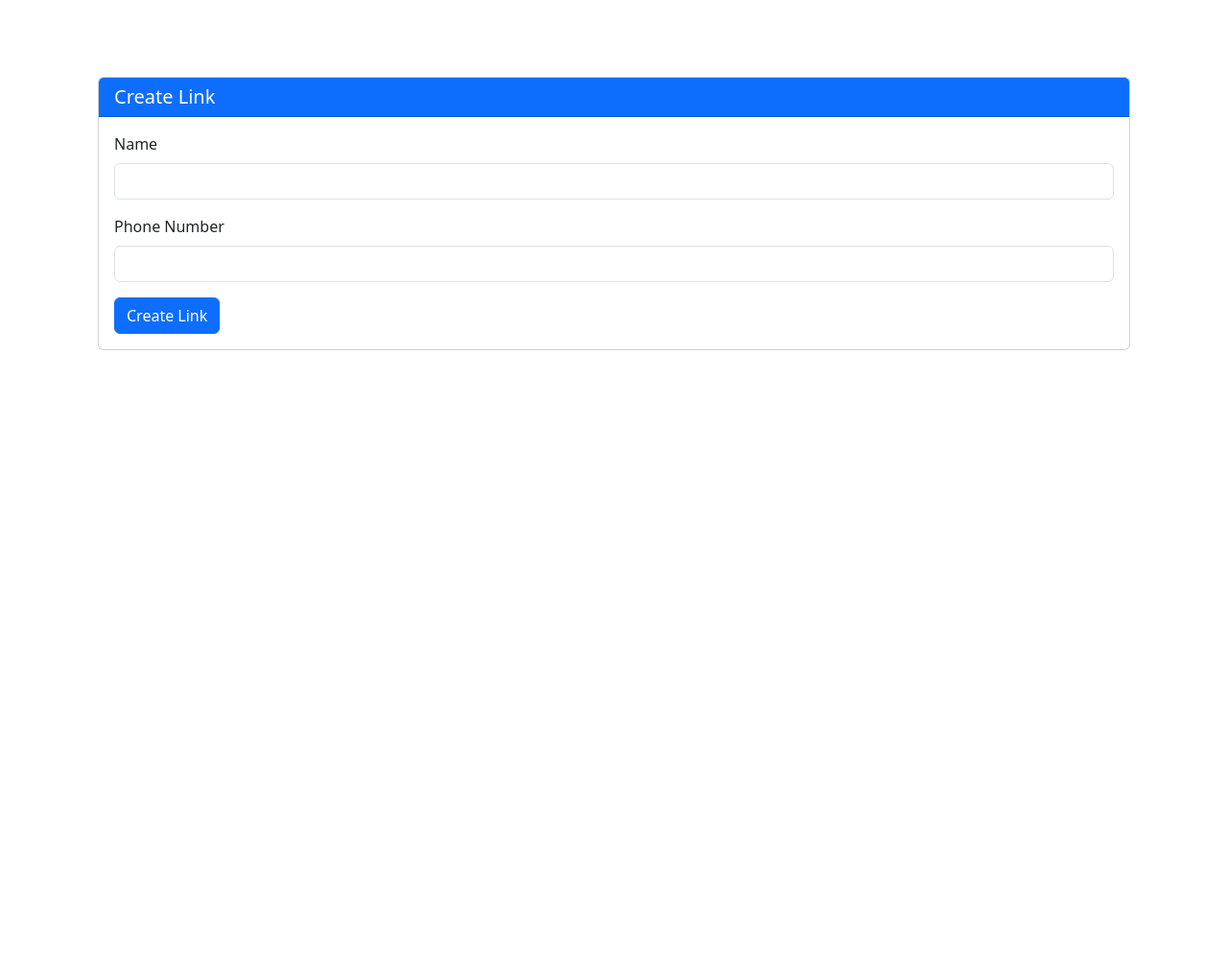
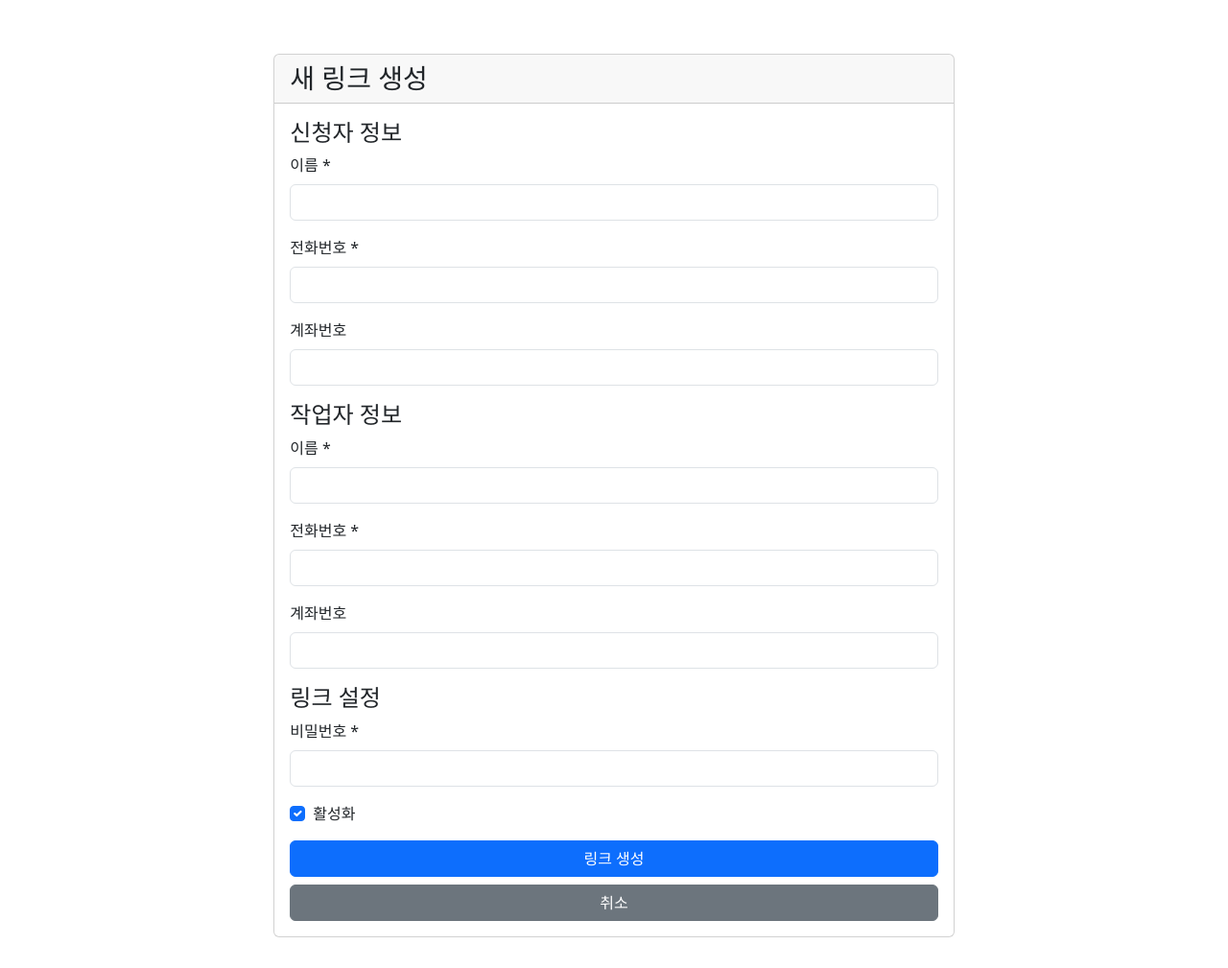
Before and after one commit to javamain87/web_python, a Flask app: template app/templates/admin/create_link.html in a window 1280 px wide. Shown: the part 104-1113 px from the top of the page at 96% size. Before the commit the page ends 469 px from the top, so only its background shows below. Run offline with Flask 2, Linux system fonts and the light colour scheme; the template is opened without the code that fills it, so the values that code supplies are empty; some libraries are stand-ins or nearby versions.

Commit message:
revert: Restore create_link.html template to original state

```diff
--- a/app/templates/admin/create_link.html
+++ b/app/templates/admin/create_link.html
@@ -3,24 +3,63 @@
 {% block title %}새 링크 생성{% endblock %}
 
 {% block content %}
-<div class="container mt-4">
-    <div class="row">
-        <div class="col-12">
+<div class="container">
+    <div class="row justify-content-center">
+        <div class="col-md-8">
             <div class="card">
-                <div class="card-header bg-primary text-white">
-                    <h5 class="card-title mb-0">Create Link</h5>
+                <div class="card-header">
+                    <h3 class="mb-0">새 링크 생성</h3>
                 </div>
                 <div class="card-body">
-                    <form method="POST" action="{{ url_for('admin.create_link') }}">
+                    <form method="POST">
                         <div class="mb-3">
-                            <label for="name" class="form-label">Name</label>
-                            <input type="text" class="form-control" id="name" name="name" required>
+                            <h4>신청자 정보</h4>
+                            <div class="mb-3">
+                                <label for="applicant_name" class="form-label">이름 *</label>
+                                <input type="text" class="form-control" id="applicant_name" name="applicant_name" required>
+                            </div>
+                            <div class="mb-3">
+                                <label for="applicant_phone" class="form-label">전화번호 *</label>
+                                <input type="tel" class="form-control" id="applicant_phone" name="applicant_phone" required>
+                            </div>
+                            <div class="mb-3">
+                                <label for="applicant_account" class="form-label">계좌번호</label>
+                                <input type="text" class="form-control" id="applicant_account" name="applicant_account">
+                            </div>
                         </div>
+
                         <div class="mb-3">
-                            <label for="phone_number" class="form-label">Phone Number</label>
-                            <input type="text" class="form-control" id="phone_number" name="phone_number" required>
+                            <h4>작업자 정보</h4>
+                            <div class="mb-3">
+                                <label for="worker_name" class="form-label">이름 *</label>
+                                <input type="text" class="form-control" id="worker_name" name="worker_name" required>
+                            </div>
+                            <div class="mb-3">
+                                <label for="worker_phone" class="form-label">전화번호 *</label>
+                                <input type="tel" class="form-control" id="worker_phone" name="worker_phone" required>
+                            </div>
+                            <div class="mb-3">
+                                <label for="worker_account" class="form-label">계좌번호</label>
+                                <input type="text" class="form-control" id="worker_account" name="worker_account">
+                            </div>
                         </div>
-                        <button type="submit" class="btn btn-primary">Create Link</button>
+
+                        <div class="mb-3">
+                            <h4>링크 설정</h4>
+                            <div class="mb-3">
+                                <label for="password" class="form-label">비밀번호 *</label>
+                                <input type="text" class="form-control" id="password" name="password" required>
+                            </div>
+                            <div class="mb-3 form-check">
+                                <input type="checkbox" class="form-check-input" id="is_active" name="is_active" checked>
+                                <label class="form-check-label" for="is_active">활성화</label>
+                            </div>
+                        </div>
+
+                        <div class="d-grid gap-2">
+                            <button type="submit" class="btn btn-primary">링크 생성</button>
+                            <a href="{{ url_for('admin.links') }}" class="btn btn-secondary">취소</a>
+                        </div>
                     </form>
                 </div>
             </div>
```
